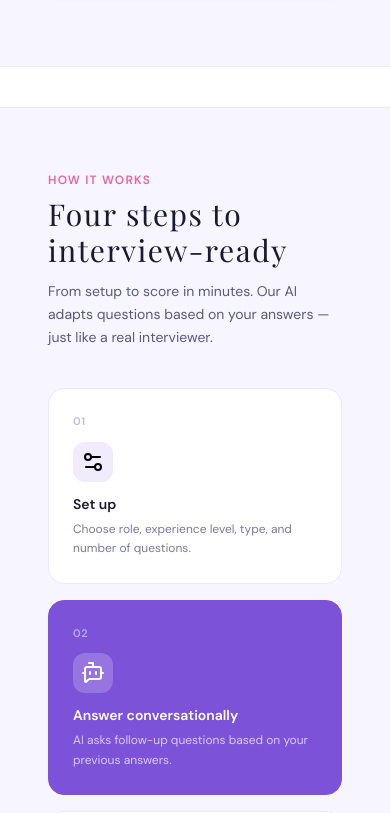
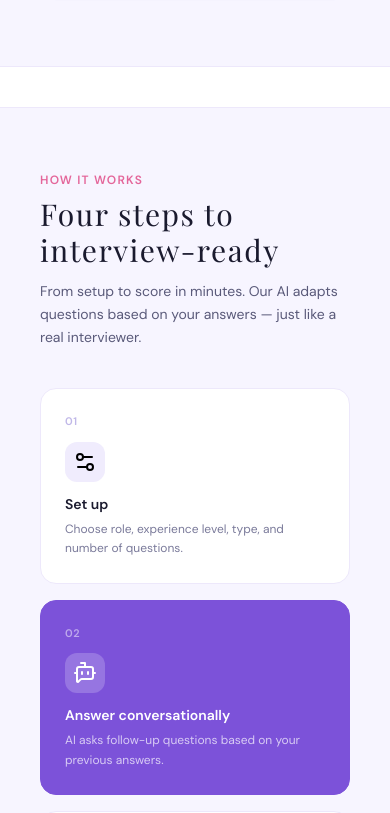
Before and after one commit to anasalam-xyz/RoundOne, a Next.js app: page / in a window 390 px wide. Shown: the part 1051-1864 px from the top of the page. Built offline with nearby package versions, Linux system fonts and the light colour scheme.

Commit message:
fix:dashboard_ui

```diff
--- a/app/dashboard/layout.tsx
+++ b/app/dashboard/layout.tsx
@@ -33,7 +33,7 @@ export default async function DashboardLayout({
   return (
     // h-screen + overflow-hidden = the page never scrolls as a whole
     // only the <main> content area scrolls independently
-    <div className="flex flex-col-reverse md:flex-row h-screen bg-[#f7f5ff] font-body overflow-hidden">
+    <div className="flex flex-col-reverse md:flex-row min-h-screen bg-[#f7f5ff] font-body overflow-hidden" style={{ height: '100dvh' }}>
       <Sidebar initials={initials} />
       <div className="flex flex-col flex-1 overflow-hidden">
         <Topbar initials={initials} name={name.split(" ")[0] || "You"}/>
--- a/app/page.tsx
+++ b/app/page.tsx
@@ -72,7 +72,7 @@ export default function LandingPage() {
       <div className="border-y border-[#ede8fb] bg-white px-10 md:px-12 py-5 flex items-center gap-8">
       </div>
 
-      <section className="max-w-6xl mx-auto px-12 py-16">
+      <section className="max-w-6xl mx-auto px-10 md:px-12 py-16">
         <p className="text-xs font-semibold text-tertiary-medium tracking-widest uppercase mb-2">How it works</p>
         <h2 className="font-display text-3xl md:text-4xl font-semibold text-[#1a1a2e] mb-3">Four steps to interview-ready</h2>
         <p className="text-[#5a5a7a] text-sm leading-relaxed mb-10 max-w-lg">
--- a/components/auth/AuthForm.tsx
+++ b/components/auth/AuthForm.tsx
@@ -39,7 +39,9 @@ export default function AuthForm() {
           data: { name },
         },
       });
-
+console.log("signup data.session:", data.session);
+console.log("signup data.user:", data.user);
+console.log("signup error:", error);
       if(error) {
         setError(error.message);
         setLoading(false);
--- a/components/dashboard/Sidebar.tsx
+++ b/components/dashboard/Sidebar.tsx
@@ -70,7 +70,7 @@ export default function Sidebar({ initials }: { initials: string }) {
                       flex flex-row md:flex-col items-center py-5 flex-shrink-0">
 
       {/* Logo mark */}
-      <Link href="/dashboard" className="mb-6">
+      <Link href="/dashboard" className="hidden md:block mb-6">
         <div className="w-9 h-9 rounded-xl bg-primary-medium flex items-center justify-center
                         hover:shadow-sm shadow-primary-medium transition-shadow duration-400">
           <Image src="/round-one_logo.png"
@@ -108,7 +108,7 @@ export default function Sidebar({ initials }: { initials: string }) {
         })}
       </nav>
 
-      <div className="w-9 h-9 rounded-full bg-tertiary-light border-2 border-tertiary-medium
+      <div className="hidden md:block w-9 h-9 rounded-full bg-tertiary-light border-2 border-tertiary-medium
                       flex items-center justify-center cursor-pointer
                       hover:border-primary-medium transition-colors duration-200">
         <span className="text-[9px] font-bold text-tertiary-dark">{initials}</span>
```
